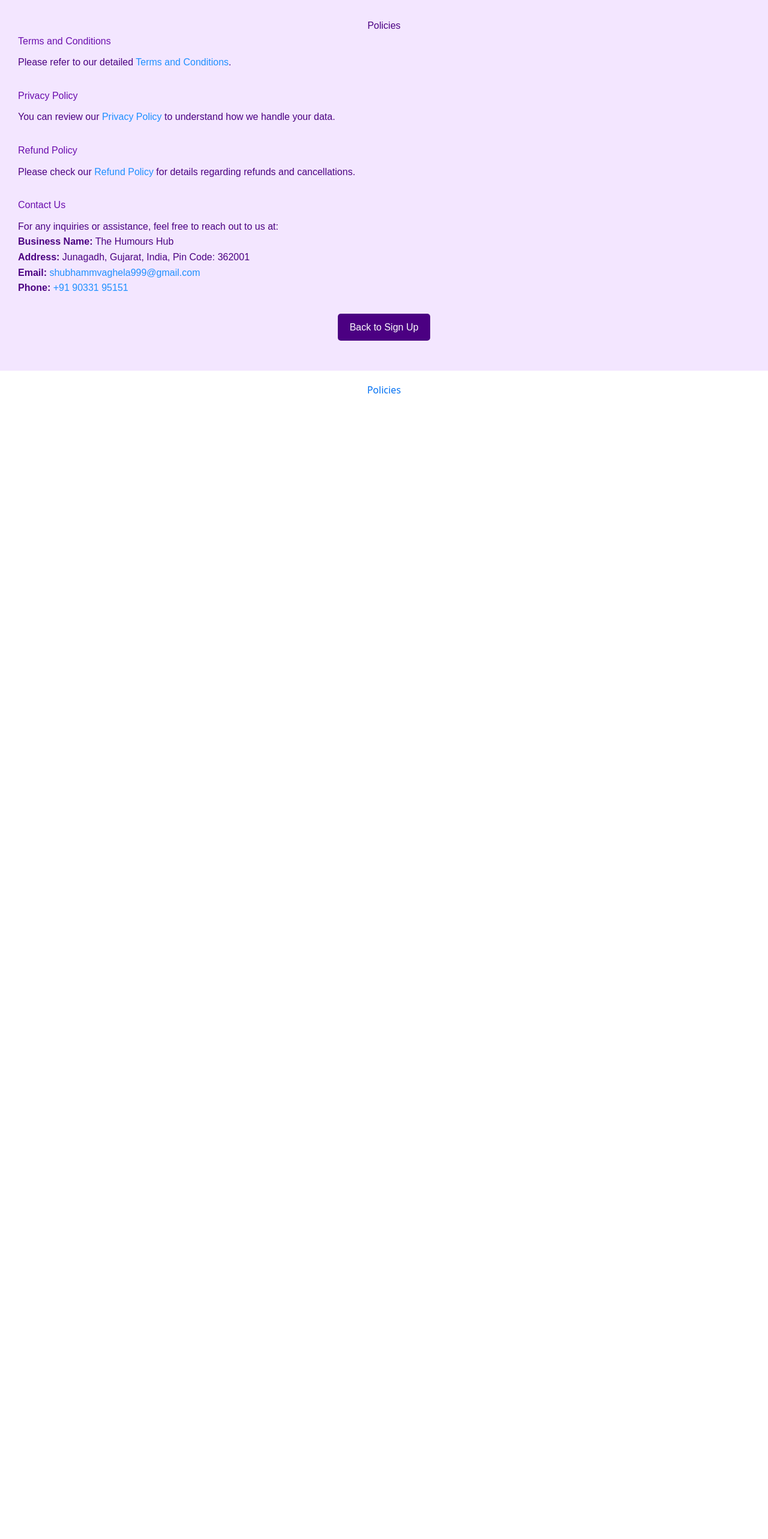
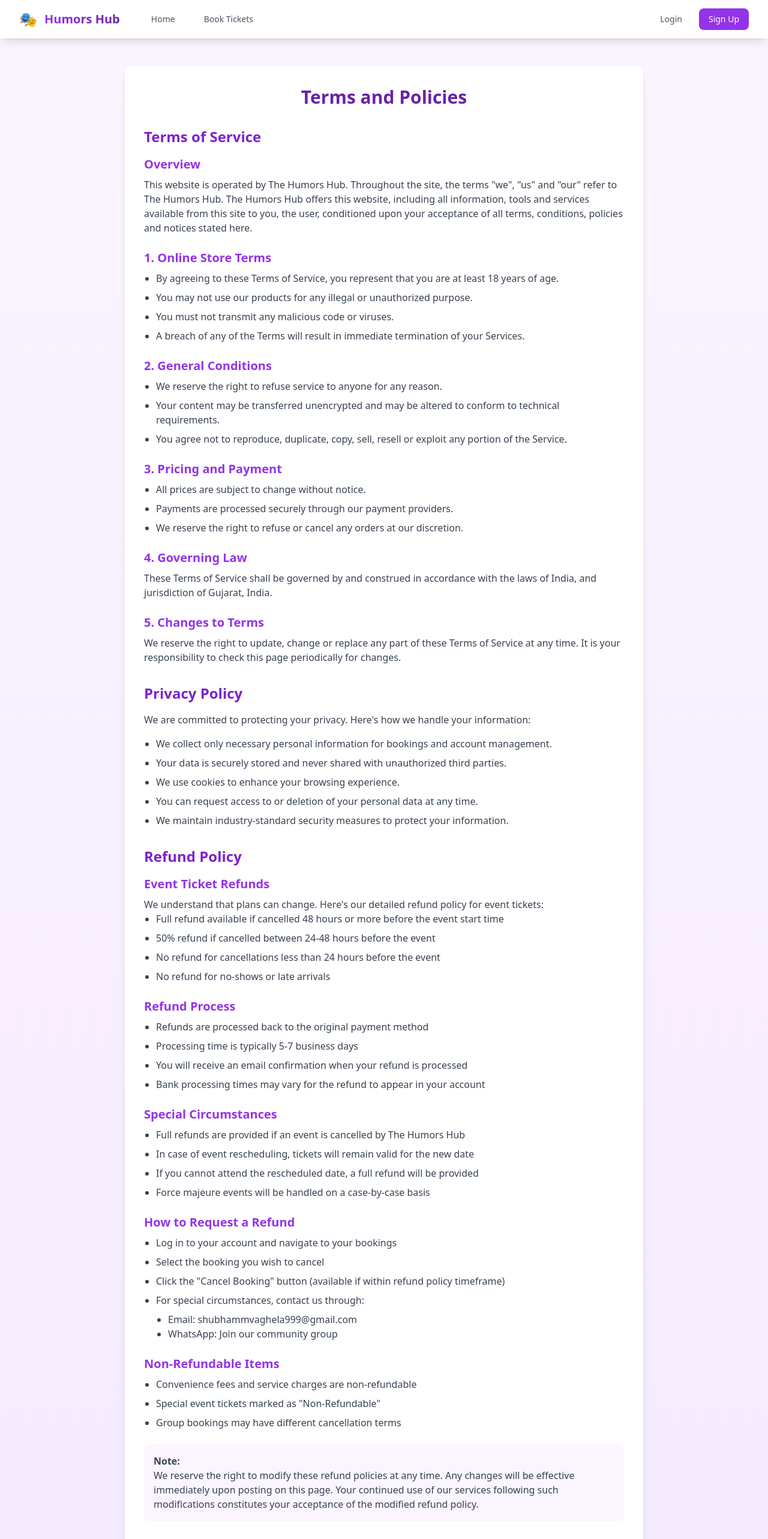
Before and after one commit to shubhhhwarrior/shubh-shows, a Next.js app: page /policies in a window 1280 px wide. Shown: the top 2566 px of the page at 60% size. Before the commit the page ends 800 px from the top, so only its background shows below. Built offline with nearby package versions, Linux system fonts and the light colour scheme; no server answers.

Commit message:
Update policies.tsx

```diff
--- a/pages/policies.tsx
+++ b/pages/policies.tsx
@@ -1,108 +1,218 @@
-import React, { CSSProperties } from 'react';
+/**
+ * @copyright (c) 2024 - Present
+ * @author github.com/KunalG932
+ * @license MIT
+ */
 
-const containerStyle: CSSProperties = {
-  padding: '30px',
-  fontFamily: 'Arial, sans-serif',
-  lineHeight: '1.6',
-  backgroundColor: '#f3e6ff', // Light purple background
-  color: '#4b0082', // Dark purple text
-};
+import { useRouter } from 'next/router';
+import Navbar from '@/components/Navbar';
+import Footer from '@/components/Footer';
+import { motion } from 'framer-motion';
 
-const headingStyle: CSSProperties = {
-  textAlign: 'center',
-  color: '#4b0082', // Dark purple heading
-};
-
-const subHeadingStyle: CSSProperties = {
-  textAlign: 'left',
-  color: '#6a0dad', // Medium purple subheadings
-  marginBottom: '10px',
-};
-
-const sectionStyle: CSSProperties = {
-  marginBottom: '30px',
-};
-
-const textStyle: CSSProperties = {
-  textAlign: 'left',
-  color: '#4b0082', // Dark purple text
-};
-
-const linkStyle: CSSProperties = {
-  color: '#1e90ff', // Blue color for links
-  textDecoration: 'none',
-};
-
-const linkHoverStyle: CSSProperties = {
-  ...linkStyle,
-  textDecoration: 'underline',
-};
-
-const buttonStyle: CSSProperties = {
-  display: 'block',
-  margin: '20px auto',
-  padding: '10px 20px',
-  backgroundColor: '#4b0082',
-  color: '#fff',
-  border: 'none',
-  borderRadius: '5px',
-  cursor: 'pointer',
-  fontSize: '16px',
-  textAlign: 'center',
-};
-
-const Policies: React.FC = () => {
-  const handleBackButtonClick = () => {
-    window.location.href = '/auth/signup';
-  };
+export default function Policies() {
+  const router = useRouter();
 
   return (
-    <div style={containerStyle}>
-      <h1 style={headingStyle}>Policies</h1>
+    <div className="min-h-screen bg-gradient-to-b from-purple-50 to-purple-100">
+      <Navbar />
+      <motion.main
+        initial={{ opacity: 0 }}
+        animate={{ opacity: 1 }}
+        transition={{ duration: 0.5 }}
+        className="max-w-4xl mx-auto px-4 py-12"
+      >
+        <div className="bg-white rounded-lg shadow-lg p-8">
+          <motion.h1
+            initial={{ y: -20 }}
+            animate={{ y: 0 }}
+            className="text-3xl font-bold text-center text-purple-800 mb-8"
+          >
+            Terms and Policies
+          </motion.h1>
 
-      <section style={sectionStyle}>
-        <h2 style={subHeadingStyle}>Terms and Conditions</h2>
-        <p style={textStyle}>
-          Please refer to our detailed <a href="https://docs.google.com/document/d/1wYq6CULlAtBdYrcjEVygQ3uYOplqU-kT1wrxguUKHcI/edit" target="_blank" rel="noopener noreferrer" style={linkStyle}>Terms and Conditions</a>.
+          <div className="space-y-8">
+            {/* Terms of Service Section */}
+            <section>
+              <h2 className="text-2xl font-semibold text-purple-700 mb-4">Terms of Service</h2>
+              <div className="prose prose-purple max-w-none text-gray-700 space-y-6">
+                <div>
+                  <h3 className="text-xl font-semibold text-purple-600 mb-2">Overview</h3>
+                  <p>
+                    This website is operated by The Humors Hub. Throughout the site, the terms "we", "us" and "our" refer to The Humors Hub.
+                    The Humors Hub offers this website, including all information, tools and services available from this site to you, the user,
+                    conditioned upon your acceptance of all terms, conditions, policies and notices stated here.
                   </p>
+                </div>
+
+                {/* Section 1 */}
+                <div>
+                  <h3 className="text-xl font-semibold text-purple-600 mb-2">1. Online Store Terms</h3>
+                  <ul className="list-disc pl-5 space-y-2">
+                    <li>By agreeing to these Terms of Service, you represent that you are at least 18 years of age.</li>
+                    <li>You may not use our products for any illegal or unauthorized purpose.</li>
+                    <li>You must not transmit any malicious code or viruses.</li>
+                    <li>A breach of any of the Terms will result in immediate termination of your Services.</li>
+                  </ul>
+                </div>
+
+                {/* Section 2 */}
+                <div>
+                  <h3 className="text-xl font-semibold text-purple-600 mb-2">2. General Conditions</h3>
+                  <ul className="list-disc pl-5 space-y-2">
+                    <li>We reserve the right to refuse service to anyone for any reason.</li>
+                    <li>Your content may be transferred unencrypted and may be altered to conform to technical requirements.</li>
+                    <li>You agree not to reproduce, duplicate, copy, sell, resell or exploit any portion of the Service.</li>
+                  </ul>
+                </div>
+
+                {/* Additional sections - add more as needed */}
+                <div>
+                  <h3 className="text-xl font-semibold text-purple-600 mb-2">3. Pricing and Payment</h3>
+                  <ul className="list-disc pl-5 space-y-2">
+                    <li>All prices are subject to change without notice.</li>
+                    <li>Payments are processed securely through our payment providers.</li>
+                    <li>We reserve the right to refuse or cancel any orders at our discretion.</li>
+                </ul>
+                </div>
+
+                <div>
+                  <h3 className="text-xl font-semibold text-purple-600 mb-2">4. Governing Law</h3>
+                  <p>
+                    These Terms of Service shall be governed by and construed in accordance with the laws of India,
+                    and jurisdiction of Gujarat, India.
+                  </p>
+                </div>
+
+                <div>
+                  <h3 className="text-xl font-semibold text-purple-600 mb-2">5. Changes to Terms</h3>
+                  <p>
+                    We reserve the right to update, change or replace any part of these Terms of Service at any time.
+                    It is your responsibility to check this page periodically for changes.
+                  </p>
+                </div>
+              </div>
             </section>
 
-      <section style={sectionStyle}>
-        <h2 style={subHeadingStyle}>Privacy Policy</h2>
-        <p style={textStyle}>
-          You can review our <a href="https://docs.google.com/document/d/1MpaLoEbx5-cmTB3qfbDadhjsuNCkEA2j13H2ZGx3PAk/edit" target="_blank" rel="noopener noreferrer" style={linkStyle}>Privacy Policy</a> to understand how we handle your data.
+            {/* Privacy Policy Section */}
+            <section>
+              <h2 className="text-2xl font-semibold text-purple-700 mb-4">Privacy Policy</h2>
+              <div className="prose prose-purple max-w-none">
+                <p className="text-gray-700">
+                  We are committed to protecting your privacy. Here's how we handle your information:
                 </p>
+                <ul className="list-disc pl-5 mt-4 space-y-2 text-gray-700">
+                  <li>We collect only necessary personal information for bookings and account management.</li>
+                  <li>Your data is securely stored and never shared with unauthorized third parties.</li>
+                  <li>We use cookies to enhance your browsing experience.</li>
+                  <li>You can request access to or deletion of your personal data at any time.</li>
+                  <li>We maintain industry-standard security measures to protect your information.</li>
+                </ul>
+              </div>
             </section>
 
-      <section style={sectionStyle}>
-        <h2 style={subHeadingStyle}>Refund Policy</h2>
-        <p style={textStyle}>
-          Please check our <a href="https://docs.google.com/document/d/1zOrg11NPYSMCxa3KwkOnfPxKRkllzXBdocEQsQN10TM/edit" target="_blank" rel="noopener noreferrer" style={linkStyle}>Refund Policy</a> for details regarding refunds and cancellations.
+            {/* Refund Policy Section */}
+            <section>
+              <h2 className="text-2xl font-semibold text-purple-700 mb-4">Refund Policy</h2>
+              <div className="prose prose-purple max-w-none text-gray-700 space-y-6">
+                <div>
+                  <h3 className="text-xl font-semibold text-purple-600 mb-2">Event Ticket Refunds</h3>
+                  <p>
+                    We understand that plans can change. Here's our detailed refund policy for event tickets:
                   </p>
+                  <ul className="list-disc pl-5 space-y-2">
+                    <li>Full refund available if cancelled 48 hours or more before the event start time</li>
+                    <li>50% refund if cancelled between 24-48 hours before the event</li>
+                    <li>No refund for cancellations less than 24 hours before the event</li>
+                    <li>No refund for no-shows or late arrivals</li>
+                  </ul>
+                </div>
+
+                <div>
+                  <h3 className="text-xl font-semibold text-purple-600 mb-2">Refund Process</h3>
+                  <ul className="list-disc pl-5 space-y-2">
+                    <li>Refunds are processed back to the original payment method</li>
+                    <li>Processing time is typically 5-7 business days</li>
+                    <li>You will receive an email confirmation when your refund is processed</li>
+                    <li>Bank processing times may vary for the refund to appear in your account</li>
+                  </ul>
+                </div>
+
+                <div>
+                  <h3 className="text-xl font-semibold text-purple-600 mb-2">Special Circumstances</h3>
+                  <ul className="list-disc pl-5 space-y-2">
+                    <li>Full refunds are provided if an event is cancelled by The Humors Hub</li>
+                    <li>In case of event rescheduling, tickets will remain valid for the new date</li>
+                    <li>If you cannot attend the rescheduled date, a full refund will be provided</li>
+                    <li>Force majeure events will be handled on a case-by-case basis</li>
+                  </ul>
+                </div>
+
+                <div>
+                  <h3 className="text-xl font-semibold text-purple-600 mb-2">How to Request a Refund</h3>
+                  <ul className="list-disc pl-5 space-y-2">
+                    <li>Log in to your account and navigate to your bookings</li>
+                    <li>Select the booking you wish to cancel</li>
+                    <li>Click the "Cancel Booking" button (available if within refund policy timeframe)</li>
+                    <li>For special circumstances, contact us through:
+                      <ul className="list-disc pl-5 mt-2">
+                        <li>Email: shubhammvaghela999@gmail.com</li>
+                        <li>WhatsApp: Join our community group</li>
+                      </ul>
+                    </li>
+                  </ul>
+                </div>
+
+                <div>
+                  <h3 className="text-xl font-semibold text-purple-600 mb-2">Non-Refundable Items</h3>
+                  <ul className="list-disc pl-5 space-y-2">
+                    <li>Convenience fees and service charges are non-refundable</li>
+                    <li>Special event tickets marked as "Non-Refundable"</li>
+                    <li>Group bookings may have different cancellation terms</li>
+                  </ul>
+                </div>
+
+                <div className="bg-purple-50 p-4 rounded-lg mt-4">
+                  <p className="font-semibold">Note:</p>
+                  <p>
+                    We reserve the right to modify these refund policies at any time. Any changes will be
+                    effective immediately upon posting on this page. Your continued use of our services
+                    following such modifications constitutes your acceptance of the modified refund policy.
+                  </p>
+                </div>
+              </div>
             </section>
 
-      <section style={sectionStyle}>
-        <h2 style={subHeadingStyle}>Contact Us</h2>
-        <p style={textStyle}>
-          For any inquiries or assistance, feel free to reach out to us at:
+            {/* Contact Information */}
+            <section>
+              <h2 className="text-2xl font-semibold text-purple-700 mb-4">Contact Information</h2>
+              <div className="bg-purple-50 p-6 rounded-lg">
+                <p className="text-gray-700">
+                  For any questions about these Terms of Service or any other policies, please contact us:
                 </p>
-        <p style={textStyle}>
-          <strong>Business Name:</strong> The Humours Hub
-          <br />
-          <strong>Address:</strong> Junagadh, Gujarat, India, Pin Code: 362001
-          <br />
-          <strong>Email:</strong> <a href="mailto:shubhammvaghela999@gmail.com" style={linkStyle}>shubhammvaghela999@gmail.com</a>
-          <br />
-          <strong>Phone:</strong> <a href="tel:+919033195151" style={linkStyle}>+91 90331 95151</a>
-        </p>
+                <div className="mt-4 space-y-2 text-gray-700">
+                  <p><strong>Business Name:</strong> The Humors Hub</p>
+                  <p><strong>Address:</strong> Hotel Harmony, Amreli, Gujarat, India</p>
+                  <p><strong>Email:</strong> <a href="mailto:shubhammvaghela999@gmail.com" className="text-purple-600 hover:text-purple-800">shubhammvaghela999@gmail.com</a></p>
+                  <p><strong>WhatsApp:</strong> <a href="https://chat.whatsapp.com/JrExMaZiT6F2LmylOuU8NL" className="text-purple-600 hover:text-purple-800" target="_blank" rel="noopener noreferrer">Join our Community</a></p>
+                </div>
+              </div>
             </section>
 
-      {/* Back button */}
-      <button onClick={handleBackButtonClick} style={buttonStyle}>
-        Back to Sign Up
-      </button>
+            {/* Back Button */}
+            <div className="flex justify-center mt-8">
+              <motion.button
+                whileHover={{ scale: 1.05 }}
+                whileTap={{ scale: 0.95 }}
+                onClick={() => router.back()}
+                className="bg-purple-600 text-white px-6 py-2 rounded-lg hover:bg-purple-700 transition-colors duration-200"
+              >
+                Back
+              </motion.button>
+            </div>
+          </div>
+        </div>
+      </motion.main>
+      <Footer />
     </div>
   );
-};
-
-export default Policies;
+}
```
Lines whose indentation alone changed are shown as unchanged.
